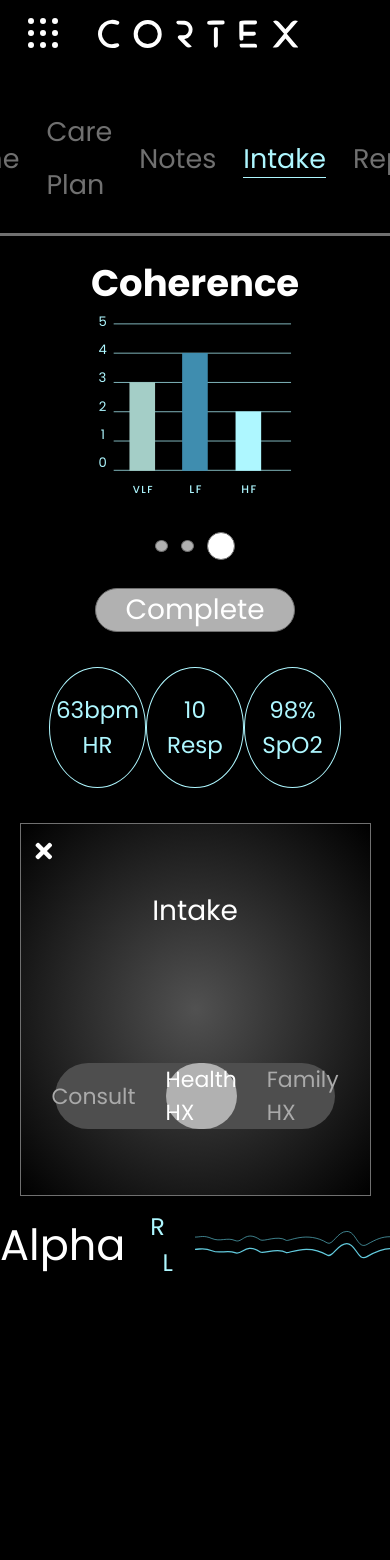
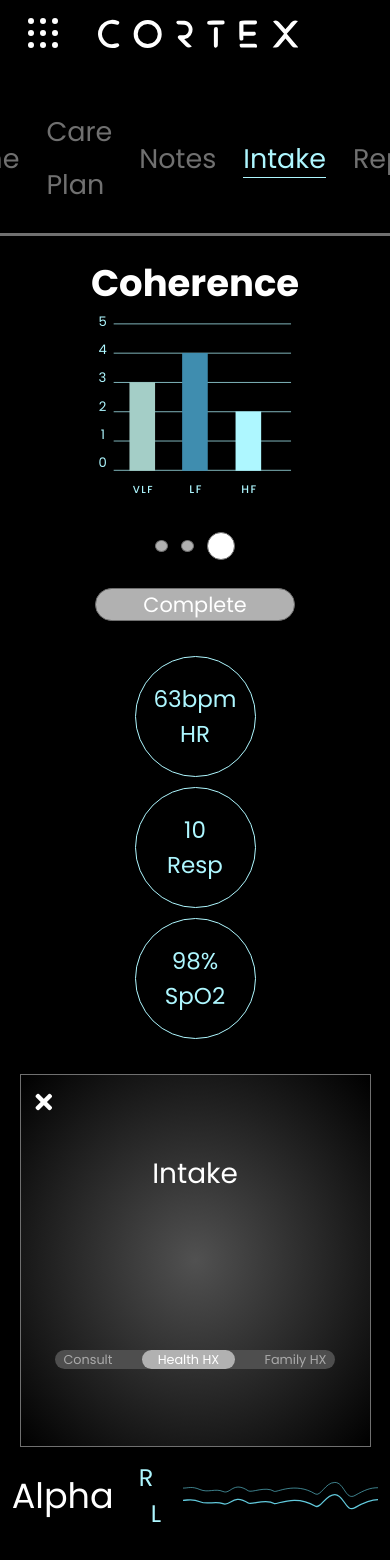
Before and after one commit to Simple2B/cortex-frontend, a React (Create React App) app: page /1/intake in a window 390 px wide. Shown: the top 1560 px of the page. Before the commit the page ends 1310 px from the top, so only its background shows below. Built offline with nearby package versions, Linux system fonts and the light colour scheme; sample sign-in values are in the browser's storage.

Commit message:
Responsive layout for width from 540px and below

```diff
--- a/src/components/ClientInfo/Intake/intake.css
+++ b/src/components/ClientInfo/Intake/intake.css
@@ -279,8 +279,6 @@
 		border-right: none;
 		margin-bottom: 1em;
 	}
-	.coherenceTitleText {
-	}
 
 	.coherenceDashboard {
 		width: 100%;
@@ -292,18 +290,75 @@
 		width: 55%;
 		height: 45%;
 	}
+}
 
-	.intakeInfoText {
+@media (max-width: 540px) {
+	.coherenceBtn_complete {
+		font-size: 1.5rem;
+	}
+	.intakeInfoText_results {
+		width: 90%;
+	}
+
+	.intakeInfoText_healthBtn {
+		font-size: 1.05rem;
+	}
+}
+
+@media (max-width: 445px) {
+	.coherenceBtn_complete {
+		font-size: 1.3rem;
 	}
 
 	.intakeInfoText_results {
+		display: flex;
+		flex-direction: column;
+		justify-content: space-around;
+		align-items: center;
+		width: 18%;
+		height: 100%;
 	}
 
-	.intakeInfoText_health {
+	.intakeInfoText_results .results {
+		width: 121px;
+		height: 121px;
+		border: 1px solid #aef7ff;
+		border-radius: 50%;
+		margin-bottom: 10px;
 	}
 
 	.intakeInfoText_healthBtn {
+		font-size: 0.8rem;
+	}
+
+	.intakeInfoAlpha_text {
+		font-size: 1em;
+	}
+}
+
+@media (max-width: 376px) {
+	.intakeInfoText_healthBtn {
+		width: 90%;
+	}
+
+	.intakeInfoAlpha {
+		flex-wrap: wrap;
+		margin-top: 0.6em;
+	}
+
+	.intakeInfoAlpha div:nth-child(1) {
+		width: 100%;
+		margin: 0;
+		text-align: center;
+		font-size: 0.8em;
 	}
 	.intakeInfoAlpha_dashboard {
+		width: 70%;
+	}
+	.intakeInfoAlpha_letters div:nth-child(1) {
+		margin-right: 25px;
+	}
+	.intakeInfoAlpha_letters .letters {
+		font-size: 2em;
 	}
 }
```
